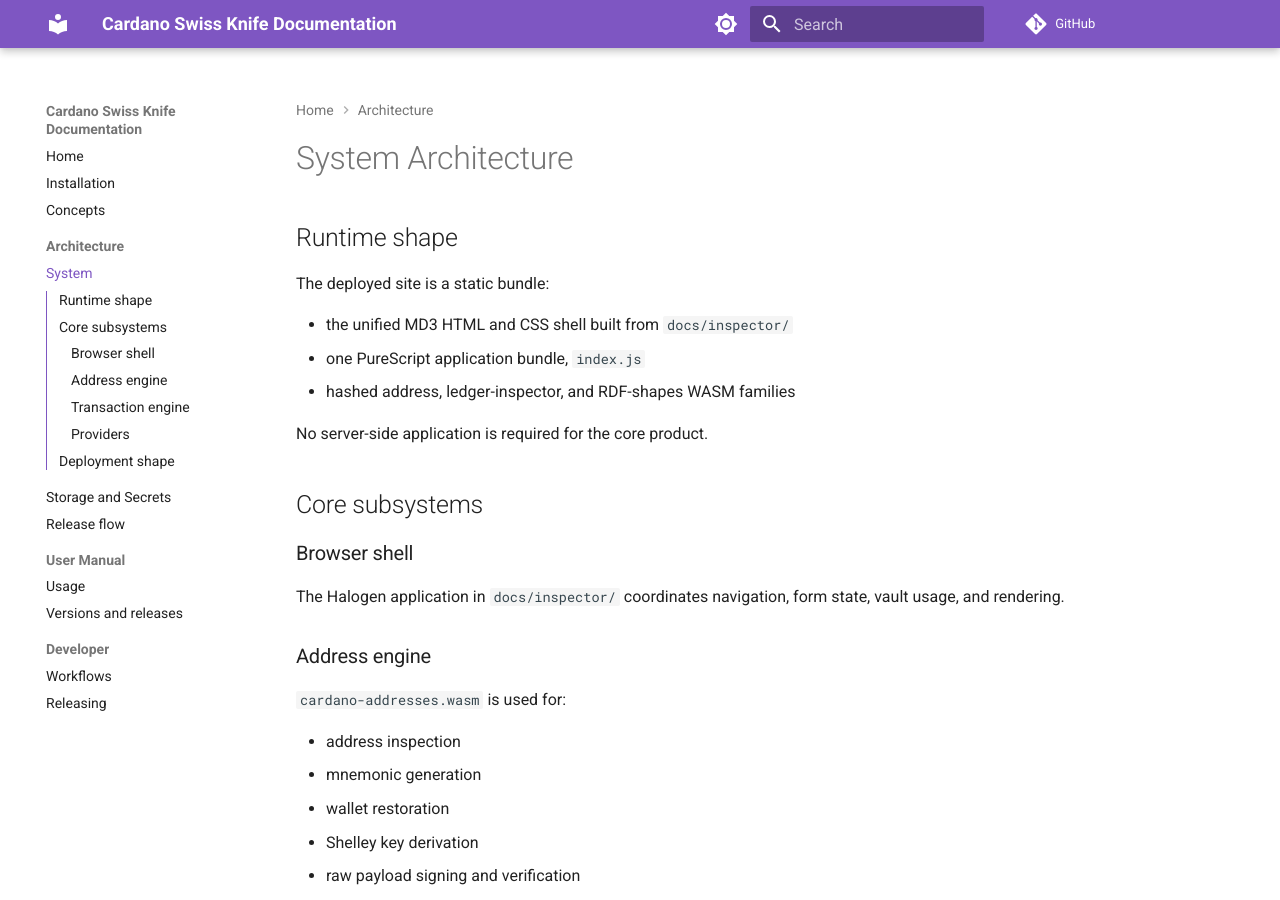
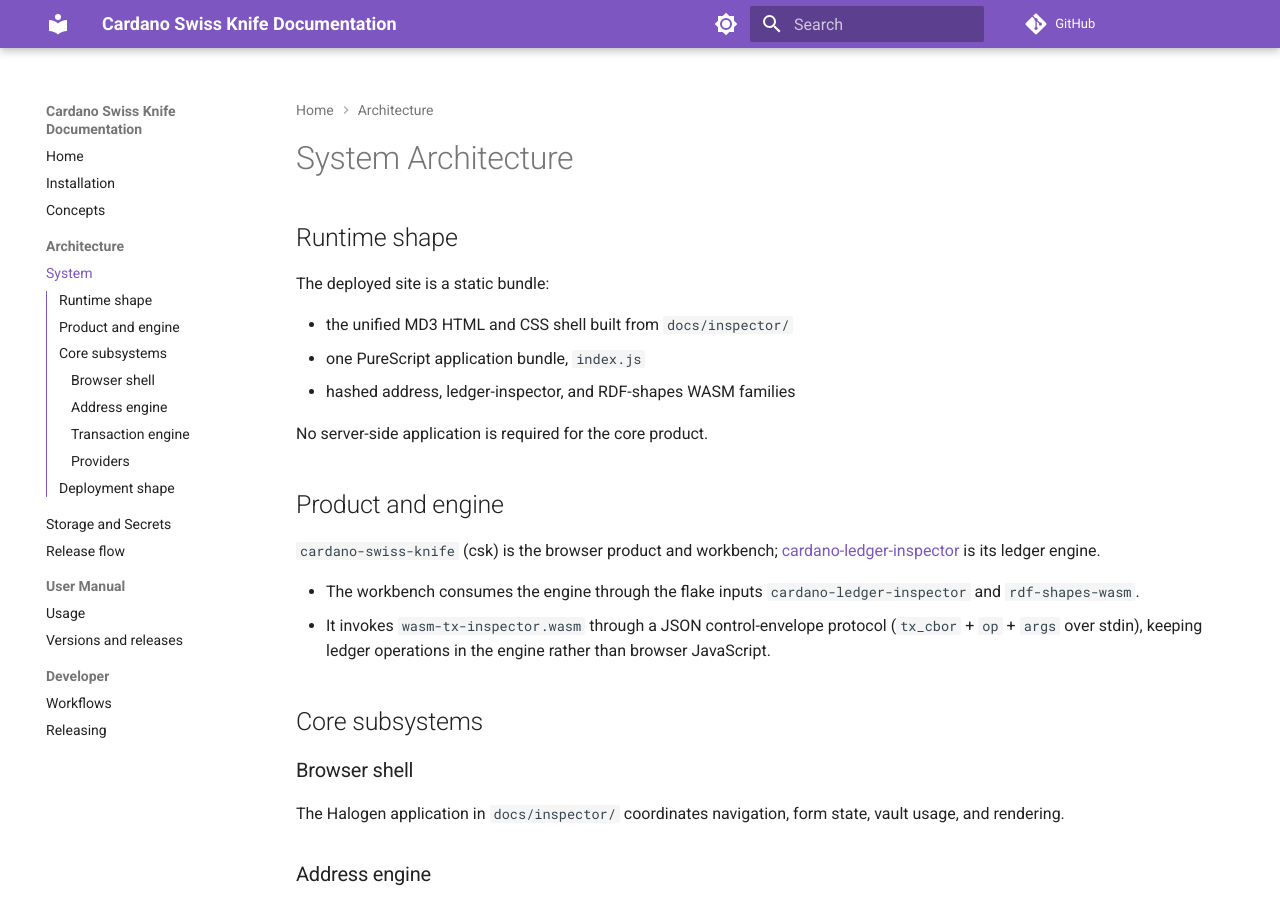
Before and after one commit to lambdasistemi/cardano-swiss-knife, an MkDocs documentation site: the page built from docs/architecture/system.md, in a window 1280 px wide and 900 px high. Built offline with MkDocs 1.6.1 and Material for MkDocs 9.7.7, drawn with Linux system fonts in a browser that asks for light colours; comment, search, counter and statistics services are not loaded.

```diff
--- a/docs/architecture/system.md
+++ b/docs/architecture/system.md
@@ -9,6 +9,18 @@ The deployed site is a static bundle:
 - hashed address, ledger-inspector, and RDF-shapes WASM families
 
 No server-side application is required for the core product.
+
+## Product and engine
+
+`cardano-swiss-knife` (csk) is the browser product and workbench;
+[cardano-ledger-inspector](https://github.com/lambdasistemi/cardano-ledger-inspector)
+is its ledger engine.
+
+- The workbench consumes the engine through the flake inputs
+  `cardano-ledger-inspector` and `rdf-shapes-wasm`.
+- It invokes `wasm-tx-inspector.wasm` through a JSON control-envelope
+  protocol (`tx_cbor` + `op` + `args` over stdin), keeping ledger operations
+  in the engine rather than browser JavaScript.
 
 ## Core subsystems
 
```
Also changed, not shown: README.md (+5 -68 lines), docs/dev/workflows.md (+16 -0 lines), specs/058-release-docs/tasks.md (+3 -3 lines).
